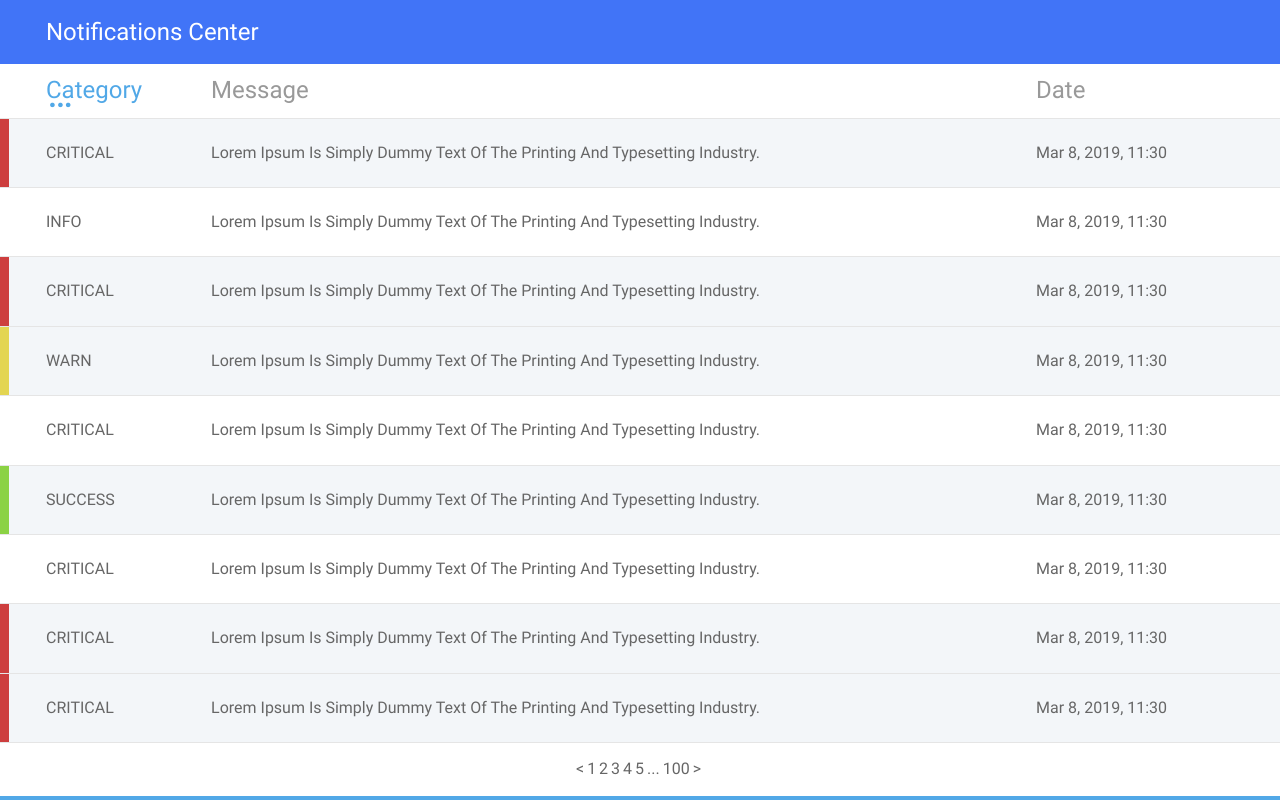
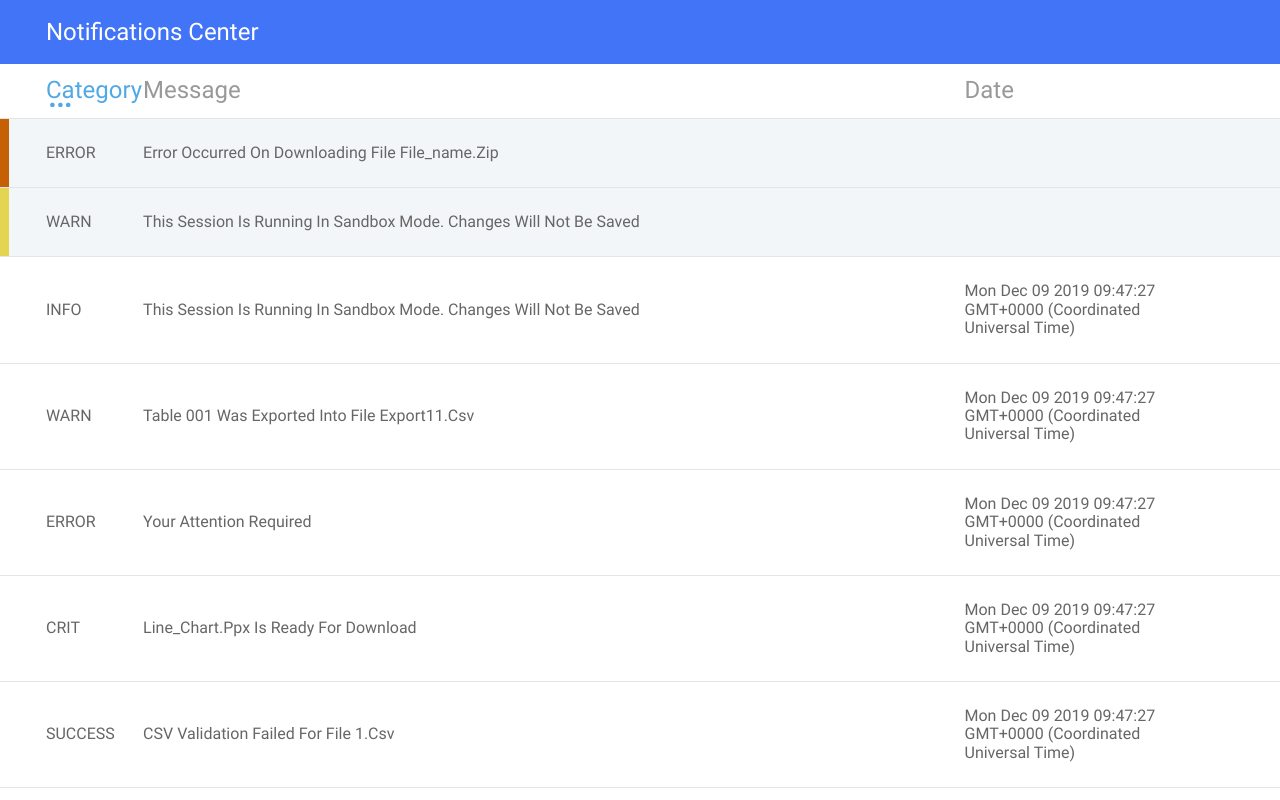
Before and after one commit to kirillgenets/notification-center, a React app: page / in a window 1280 px wide. Shown: the top 800 px of the page. Built offline with nearby package versions, Linux system fonts and the light colour scheme.

Commit message:
implemented rendering of notifications based on data from redux store

```diff
--- a/package.json
+++ b/package.json
@@ -29,7 +29,8 @@
     "react-dom": "^16.12.0",
     "react-redux": "^7.1.3",
     "redux": "^4.0.4",
-    "redux-saga": "^1.1.3"
+    "redux-saga": "^1.1.3",
+    "uuid": "^3.3.3"
   },
   "devDependencies": {
     "css-loader": "^3.2.1",
--- a/src/components/Notification/Notification.css
+++ b/src/components/Notification/Notification.css
@@ -10,7 +10,7 @@
   background-color: #F3F6F9;
 }
 
-.category, .message, .date {
+.category, .text, .date {
   padding: 25px 0;
 }
 
@@ -18,8 +18,6 @@
   padding-left: 46px;
 
   position: relative;
-
-  text-transform: uppercase;
 }
 
 .unread .category::before {
@@ -33,7 +31,7 @@
   top: 0;
 }
 
-.critical::before {
+.crit::before {
   background-color: #CD3E3E;
 }
 
@@ -49,8 +47,17 @@
   background-color: #E3D552;
 }
 
-.message {
+.error::before {
+  background-color: rgb(197, 97, 4);
+}
+
+.text {
   width: 825px;
 
   text-transform: capitalize;
 }
+
+.date {
+  width: 200px;
+  padding-right: 116px;
+}
--- a/src/components/Notification/Notification.jsx
+++ b/src/components/Notification/Notification.jsx
@@ -3,20 +3,22 @@ import PropTypes from 'prop-types';
 import styles from './Notification.css';
 
 const Notification = (props) => {
+    const readStatus = props.isRead ? 'read' : 'unread';
+
     return (
-        <tr className={[styles.notification, styles[props.readStatus]].join(' ')}>
-            <td className={[styles.category, styles[props.category]].join(' ')}>{props.category}</td>
-            <td className={styles.message}>{props.text}</td>
+        <tr className={[styles.notification, styles[readStatus]].join(' ')}>
+            <td className={[styles.category, styles[props.category.toLowerCase()]].join(' ')}>{props.category}</td>
+            <td className={styles.text}>{props.text}</td>
             <td className={styles.date}>{props.date}</td>
         </tr>
     );
 };
 
 Notification.propTypes = {
-    readStatus: PropTypes.string,
+    isRead: PropTypes.bool,
     category: PropTypes.string.isRequired,
     text: PropTypes.string.isRequired,
-    date: PropTypes.string.isRequired
+    date: PropTypes.string
 };
 
 Notification.defaultProps = {
--- a/src/components/Notificatons/Notifications.jsx
+++ b/src/components/Notificatons/Notifications.jsx
@@ -1,63 +1,23 @@
-import React from 'react';
+import React, { useEffect } from 'react';
+import uuid from 'uuid/v1';
 import Notification from '../Notification/Notification';
 
-const Notifications = () => {
+const Notifications = props => {
+    useEffect(() => {
+        props.receiveNotifications();
+    }, []);
+
     return (
         <tbody>
-            <Notification
-                readStatus="unread"
-                category="critical"
-                text="Lorem Ipsum is simply dummy text of the printing and typesetting industry."
-                date="Mar 8, 2019, 11:30"
-            />
-            <Notification
-                readStatus="read"
-                category="info"
-                text="Lorem Ipsum is simply dummy text of the printing and typesetting industry."
-                date="Mar 8, 2019, 11:30"
-            />
-            <Notification
-                readStatus="unread"
-                category="critical"
-                text="Lorem Ipsum is simply dummy text of the printing and typesetting industry."
-                date="Mar 8, 2019, 11:30"
-            />
-            <Notification
-                readStatus="unread"
-                category="warn"
-                text="Lorem Ipsum is simply dummy text of the printing and typesetting industry."
-                date="Mar 8, 2019, 11:30"
-            />
-            <Notification
-                readStatus="read"
-                category="critical"
-                text="Lorem Ipsum is simply dummy text of the printing and typesetting industry."
-                date="Mar 8, 2019, 11:30"
-            />
-            <Notification
-                readStatus="unread"
-                category="success"
-                text="Lorem Ipsum is simply dummy text of the printing and typesetting industry."
-                date="Mar 8, 2019, 11:30"
-            />
-            <Notification
-                readStatus="read"
-                category="critical"
-                text="Lorem Ipsum is simply dummy text of the printing and typesetting industry."
-                date="Mar 8, 2019, 11:30"
-            />
-            <Notification
-                readStatus="unread"
-                category="critical"
-                text="Lorem Ipsum is simply dummy text of the printing and typesetting industry."
-                date="Mar 8, 2019, 11:30"
-            />
-            <Notification
-                readStatus="unread"
-                category="critical"
-                text="Lorem Ipsum is simply dummy text of the printing and typesetting industry."
-                date="Mar 8, 2019, 11:30"
-            />
+            {props.notifications.map(item => (
+                <Notification
+                    key={uuid()}
+                    isRead={item.isRead}
+                    category={item.category}
+                    text={item.text}
+                    date={item.readOn ? item.readOn.toString() : ''}
+                />
+            ))}
         </tbody>
     );
 };
--- a/src/containers/NotificationsContainer.js
+++ b/src/containers/NotificationsContainer.js
@@ -1,5 +1,5 @@
 import { connect } from 'react-redux';
-import loadNotifications from '../store/actions/loadNotifications';
+import receiveNotifications from '../store/actions/receiveNotifications';
 import { CategoryFilters, ReadStatusFilters } from '../store/constants/constants';
 import Notifications from '../components/Notificatons/Notifications';
 
@@ -41,7 +41,7 @@ const mapStateToProps = state => ({
 })
 
 const mapDispatchToProps = dispatch => ({
-    loadNotifications: notifications => dispatch(loadNotifications(notifications))
+    receiveNotifications: () => dispatch(receiveNotifications())
 })
 
 export default connect(mapStateToProps, mapDispatchToProps)(Notifications);
--- a/src/index.js
+++ b/src/index.js
@@ -7,10 +7,6 @@ import initialState from './store/initialState';
 import './style/style.css';
 import './style/normalize.css';
 
-import getRandomNotifications from './data/generator';
-
-console.log(getRandomNotifications(10));
-
 const store = configureStore(initialState);
 
 ReactDOM.render(
--- a/src/store/actions/loadNotifications.js
+++ /dev/null
@@ -1,10 +0,0 @@
-import { LOAD_NOTIFICATIONS } from '../constants/constants';
-
-const loadNotifications = notifications => {
-    return {
-        type: LOAD_NOTIFICATIONS,
-        payload: notifications
-    }
-}
-
-export default loadNotifications;
--- /dev/null
+++ b/src/store/actions/receiveNotifications.js
@@ -0,0 +1,11 @@
+import getRandomNotifications from '../../data/generator';
+import { RECEIVE_NOTIFICATIONS, NOTIFICATIONS_COUNT } from '../constants/constants';
+
+const receiveNotifications = () => {
+    return {
+        type: RECEIVE_NOTIFICATIONS,
+        payload: getRandomNotifications(NOTIFICATIONS_COUNT)
+    }
+}
+
+export default receiveNotifications;
--- a/src/store/constants/constants.js
+++ b/src/store/constants/constants.js
@@ -1,5 +1,6 @@
+export const NOTIFICATIONS_COUNT = 11;
 export const NOTIFICATIONS_PER_PAGE = 9;
-export const LOAD_NOTIFICATIONS = 'LOAD_NOTIFICATIONS';
+export const RECEIVE_NOTIFICATIONS = 'RECEIVE_NOTIFICATIONS';
 export const SET_CATEGORY_FILTER = 'SET_CATEGORY_FILTER';
 export const SET_READ_STATUS_FILTER = 'SET_READ_STATUS_FILTER';
 export const ReadStatusFilters = {
--- a/src/store/reducers/categoryFilter.js
+++ b/src/store/reducers/categoryFilter.js
@@ -1,10 +1,13 @@
 import initialState from '../initialState';
 import { SET_CATEGORY_FILTER } from '../constants/constants';
 
-const categoryFilter = (state = initialState.categoryFilter, action) => {
+const categoryFilter = (state = initialState, action) => {
     switch (action.type) {
         case SET_CATEGORY_FILTER:
-            return action.payload;
+            return {
+                ...state,
+                categoryFilter: action.payload
+            };
         default:
             return state;
     }
--- a/src/store/reducers/notifications.js
+++ b/src/store/reducers/notifications.js
@@ -1,9 +1,9 @@
 import initialState from '../initialState';
-import { LOAD_NOTIFICATIONS } from '../constants/constants';
+import { RECEIVE_NOTIFICATIONS } from '../constants/constants';
 
-const notifications = (state = initialState.notifications, action) => {
+const notifications = (state = initialState, action) => {
     switch (action.type) {
-        case LOAD_NOTIFICATIONS:
+        case RECEIVE_NOTIFICATIONS:
             return [
                 ...state,
                 ...action.payload
--- a/src/store/reducers/readStatusFilter.js
+++ b/src/store/reducers/readStatusFilter.js
@@ -1,10 +1,13 @@
 import initialState from '../initialState';
 import { SET_READ_STATUS_FILTER } from '../constants/constants';
 
-const readStatusFilter = (state = initialState.readStatusFilter, action) => {
+const readStatusFilter = (state = initialState, action) => {
     switch (action.type) {
         case SET_READ_STATUS_FILTER:
-            return action.payload;
+            return {
+                ...state,
+                readStatusFilter: action.payload
+            }
         default:
             return state;
     }
```
